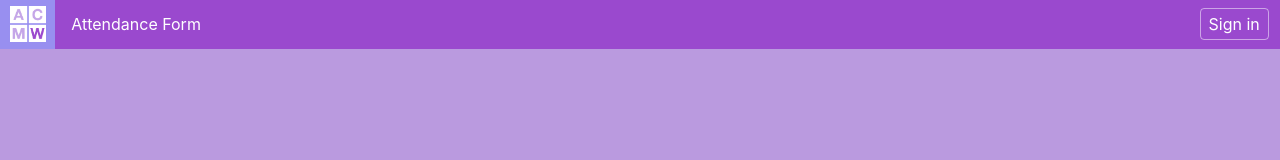
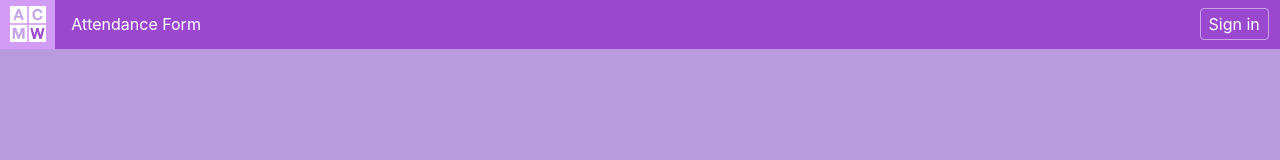
Before and after one commit to jgeorge37/acmwosu-db, a Next.js app in the folder acmw-db-app/: page /reset in a window 1280 px wide. Shown: the top 160 px of the page. Built offline with nearby package versions, Linux system fonts and the light colour scheme.

Commit message:
ADA-42 don't show sign in link in some cases

```diff
--- a/acmw-db-app/pages/_app.js
+++ b/acmw-db-app/pages/_app.js
@@ -1,7 +1,7 @@
 import '../styles/globals.css';
 import Head from 'next/head';
 import NavBar from '../components/NavBar';
-import React, { useEffect, useState } from 'react';
+import React, { useEffect, useState, Fragment } from 'react';
 
 const loadingWheel = (
   <div className="lds-ring"><div></div><div></div><div></div><div></div></div>
@@ -52,7 +52,13 @@ function MyApp({ Component, pageProps }) {
             <Component {...pageProps} />
           }
           { blocked === true &&
-            <div className="unauth">You are not authorized to access this page. <br/><a href="/signin">Sign in</a></div>
+            <div className="unauth">You are not authorized to access this page.
+            { !(user && !JSON.parse(user).is_exec) &&
+              <Fragment>
+                <br/><a href="/signin">Sign in</a>
+              </Fragment>
+            }
+            </div>
           }
         </div>
       </div>
--- a/acmw-db-app/styles/Home.module.css
+++ b/acmw-db-app/styles/Home.module.css
@@ -71,7 +71,7 @@
   text-decoration: none;
   border: 1px solid #eaeaea;
   border-radius: 10px;
-  transition: color 0.15s ease, border-color 0.15s ease;
+  transition: color 0.15s ease, background-color 0.15s ease;
 }
 
 .card:hover,
--- a/acmw-db-app/styles/components/NavBar.module.css
+++ b/acmw-db-app/styles/components/NavBar.module.css
@@ -44,6 +44,7 @@
   padding: 0.3em 0.5em;
   border: 1px solid rgba(256,256,256,0.5);
   border-radius: 4px;
+  transition: 0.2s background-color ease-in-out, 0.2s color ease-in-out;
 }
 .tab.account .cornerButton:hover {
   cursor: pointer;
@@ -73,8 +74,9 @@
   width: 3.45em;
   float: left;
   padding: 0.4em 0.6em;
-  background-color: #6d60e6; /* i thought an indigo accent could be fun */
+  background-color: #6e1ea0;
+  transition: 0.2s background-color ease-in-out, 0.2s color ease-in-out;
 }
 .bar .navlogo:hover {
-  background-color: #988ff0;
+  background-color: #d29bf5;
 }
```
